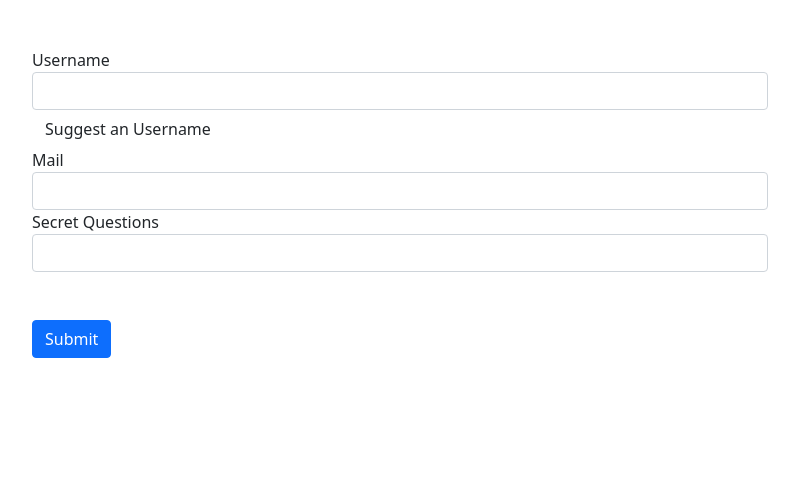
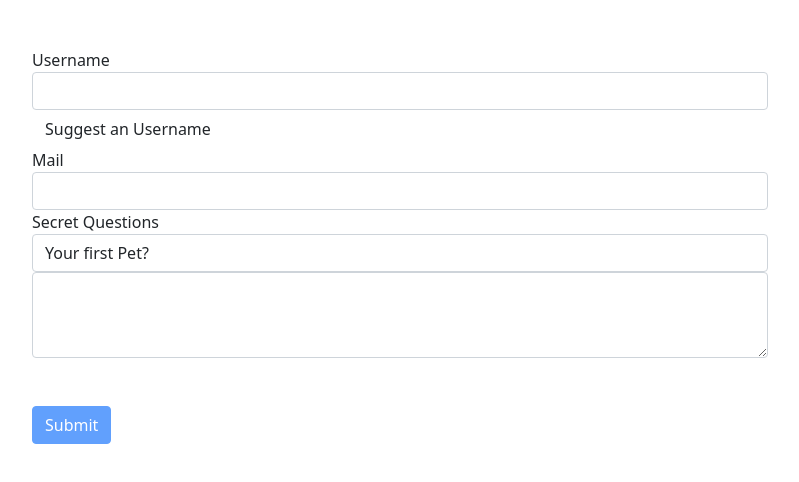
Before and after one commit to AurangzebHusain/angularpractice, an Angular app: page / in a window 1280 px wide. Shown: the top 482 px of the page, without its empty margins (50-849 px from the left). Built offline with nearby package versions, Linux system fonts and the light colour scheme.

Commit message:
Added validations || Added custom styles on validation by using the valid or invalid property provided  by NgForm || Used no binding on username || used one way binding on email || used two way binding on textarea

```diff
--- a/src/app/app.component.html
+++ b/src/app/app.component.html
@@ -7,22 +7,29 @@
         <div id="user-data">
           <div class="form-group">
             <label for="username">Username</label>
-            <input type="text" id="username" class="form-control" ngModel name='username'>
+            <input type="text" id="username" class="form-control" ngModel name='username' required >
           </div>
           <button class="btn btn-default" type="button">Suggest an Username</button>
           <div class="form-group">
             <label for="email">Mail</label>
-            <input type="email" id="email" class="form-control" ngModel name='email'>
+            <input type="email" id="email" class="form-control" ngModel name='email' email #email="ngModel">
+          <span class="help-block" *ngIf="!email.valid && email.touched">Please enter a valid email</span>
           </div>
         </div>
         <div class="form-group">
           <label for="secret">Secret Questions</label>
-          <select id="secret" class="form-control" ngModel name='secret'>
+          <select id="secret" class="form-control" [ngModel]="this.defaultQuestion" name='secret'>
             <option value="pet">Your first Pet?</option>
             <option value="teacher">Your first teacher?</option>
           </select>
         </div>
-        <button class="btn btn-primary mt-5" type="submit">Submit</button>
+        <div class="form-group">
+          <textarea name="answer" id="answer" cols="30" rows="3" class="form-control" [(ngModel)]="answer">
+
+          </textarea>
+          {{answer}}
+        </div>
+        <button class="btn btn-primary mt-5" type="submit" [disabled]='!f.valid'>Submit</button>
       </form>
     </div>
   </div>
--- a/src/app/app.component.scss
+++ b/src/app/app.component.scss
@@ -0,0 +1,3 @@
+input.ng-invalid.ng-touched{
+  border:1px solid red;
+}
--- a/src/app/app.component.ts
+++ b/src/app/app.component.ts
@@ -8,6 +8,8 @@ import {NgForm} from '@angular/forms';
 export class AppComponent {
   @ViewChild('f') signupForm:NgForm;
   title = 'angular-workshop';
+  defaultQuestion= "pet";
+  answer='';
 
 // onSubmit(form:NgForm){
 // console.log(form);
```
